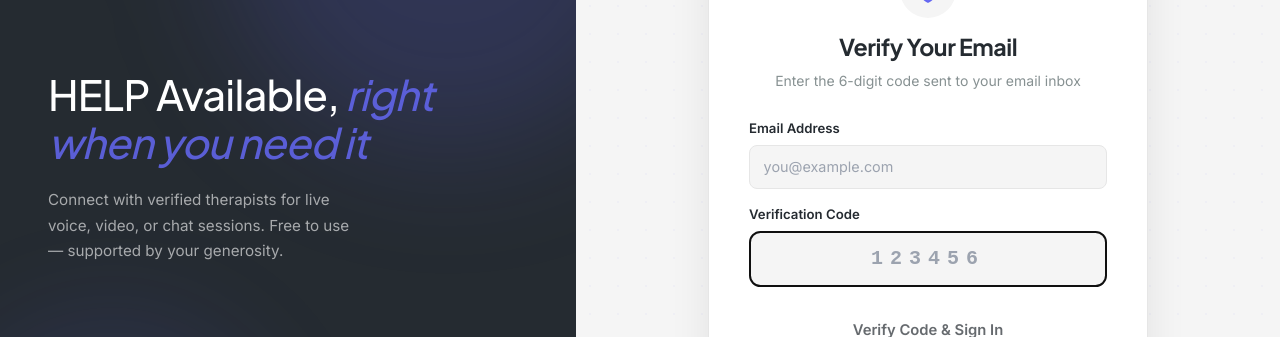
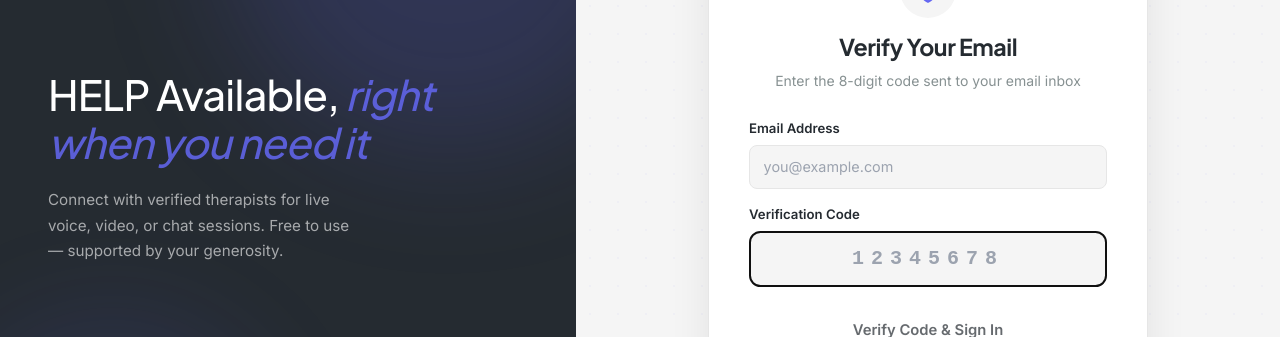
Before and after one commit to Bhavy2275/Therapy, a Next.js app in the folder apps/web/: page /verify in a window 1280 px wide. Shown: the part 204-541 px from the top of the page. Built offline with nearby package versions, Linux system fonts and the light colour scheme; no server answers.

Commit message:
fix: update OTP input from 6-digit cap to 8-digit (matches Supabase OTP length)

```diff
--- a/apps/web/src/app/(auth)/register/page.tsx
+++ b/apps/web/src/app/(auth)/register/page.tsx
@@ -278,10 +278,10 @@ function RegisterForm() {
                 inputMode="numeric"
                 pattern="[0-9]*"
                 autoComplete="one-time-code"
-                maxLength={6}
+                maxLength={8}
                 value={verificationCode}
-                onChange={(e) => setVerificationCode(e.target.value.replace(/\D/g, '').slice(0, 6))}
-                placeholder="123456"
+                onChange={(e) => setVerificationCode(e.target.value.replace(/\D/g, '').slice(0, 8))}
+                placeholder="12345678"
                 required
                 autoFocus
                 style={{
@@ -302,7 +302,7 @@ function RegisterForm() {
 
             <button
               type="submit"
-              disabled={verifying || verificationCode.trim().length !== 6}
+              disabled={verifying || verificationCode.trim().length < 6}
               className="btn-accent"
               style={{
                 width: '100%',
--- a/apps/web/src/app/(auth)/verify/page.tsx
+++ b/apps/web/src/app/(auth)/verify/page.tsx
@@ -169,7 +169,7 @@ function VerifyForm() {
           Verify Your Email
         </h1>
         <p style={{ color: 'hsl(var(--muted-foreground))', fontSize: '0.875rem' }}>
-          Enter the 6-digit code sent to your email inbox
+          Enter the 8-digit code sent to your email inbox
         </p>
       </div>
 
@@ -278,10 +278,10 @@ function VerifyForm() {
               inputMode="numeric"
               pattern="[0-9]*"
               autoComplete="one-time-code"
-              maxLength={6}
+              maxLength={8}
               value={code}
-              onChange={(e) => setCode(e.target.value.replace(/\D/g, '').slice(0, 6))}
-              placeholder="123456"
+              onChange={(e) => setCode(e.target.value.replace(/\D/g, '').slice(0, 8))}
+              placeholder="12345678"
               required
               autoFocus
               style={{
@@ -302,7 +302,7 @@ function VerifyForm() {
 
           <button
             type="submit"
-            disabled={loading || !email.trim() || code.trim().length !== 6}
+            disabled={loading || !email.trim() || code.trim().length < 6}
             className="btn-accent"
             style={{
               width: '100%',
```
